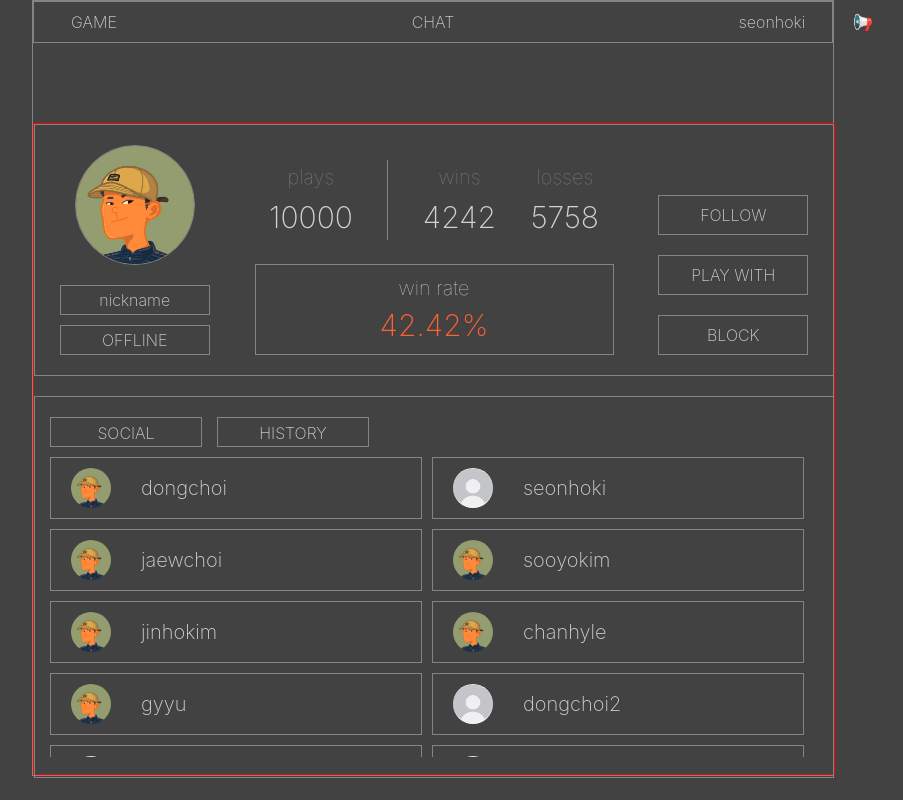
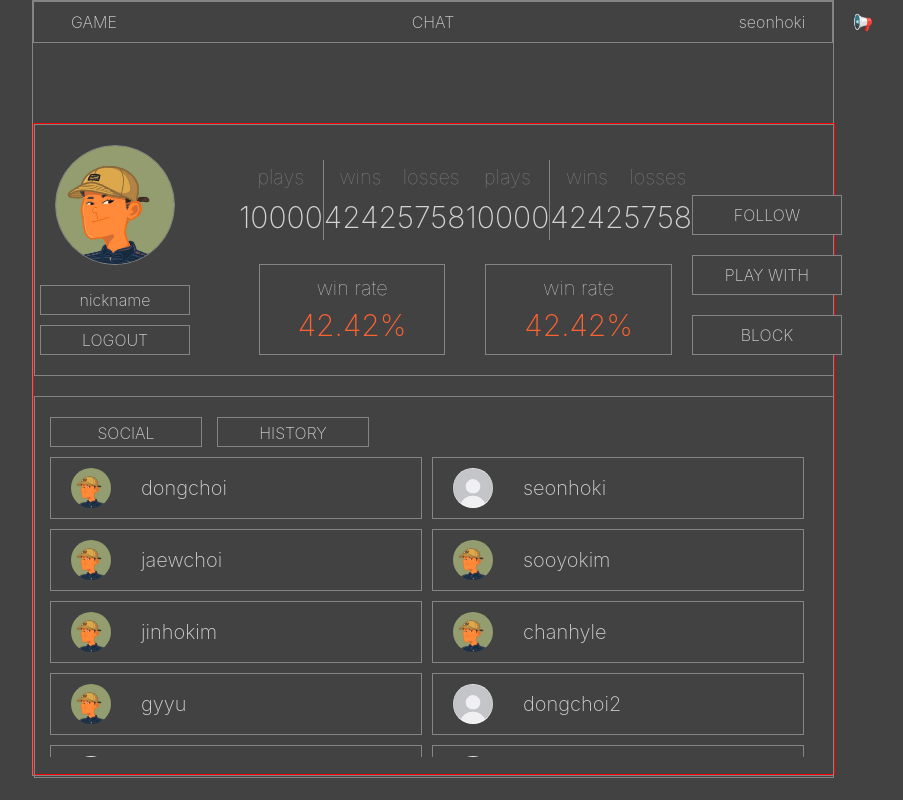
Before and after one commit to Make-Dongchoi-Member/mdm, a SvelteKit app in the folder web/client/: page /profile in a window 1280 px wide. Shown: the whole page, without its empty margins (207-1110 px from the left). Built offline with nearby package versions, Linux system fonts and the light colour scheme; a web font is replaced by a local one.

Commit message:
Feat: 타인 프로필 모달 추가를 위해 코드 수정 중

```diff
--- a/web/client/src/routes/(app)/profile/+page.svelte
+++ b/web/client/src/routes/(app)/profile/+page.svelte
@@ -1,6 +1,6 @@
 <script lang="ts">
-    import MyInfo from "./history/MyInfo.svelte";
-    import OtherInfo from "./history/OtherInfo.svelte";
+	import MyInfo from "./history/MyInfo.svelte";
+	import OtherInfoModal from "./history/OtherInfoModal.svelte";
 
 	let members = [
 		{ id: "dongchoi", avatarSrc: "/asset/hhwang.png" },
@@ -22,8 +22,8 @@
 </script>
 
 <div class="info_container">
-	<!-- <MyInfo /> -->
-	<OtherInfo />
+	<MyInfo />
+	<OtherInfoModal />
 </div>
 <div class="data_container">
 	<div class="button_area">
--- a/web/client/src/routes/(app)/profile/history/+page.svelte
+++ b/web/client/src/routes/(app)/profile/history/+page.svelte
@@ -1,5 +1,6 @@
 <script lang="ts">
     import MyInfo from "./MyInfo.svelte";
+	import OtherInfoModal from "./OtherInfoModal.svelte";
 
 	const history = [
 		{result:'WIN', date:'Thu Jul 6', time:'14:40', enemy:'dongchoi'},
@@ -21,6 +22,7 @@
 
 <div class="info_container">
 	<MyInfo />
+	<OtherInfoModal />
 </div>
 <div class="data_container">
 	<div class="button_area">
--- a/web/client/src/routes/(app)/profile/history/OtherInfo.svelte
+++ b/web/client/src/routes/(app)/profile/history/OtherInfoModal.svelte
@@ -1,10 +1,12 @@
 <script lang="ts">
     import MatchStat from "./MatchStat.svelte";
+	import { modalStatesStore } from "../../../../store";
+    import type { Notification } from "../../../../interfaces";
 
 
 </script>
 
-<div class="personal_box">
+<div class="personal_box {$modalStatesStore.isProfileModal ? "flex-container" : "hidden-container"}">
 	<button type="button" class="profile_image_circle">
 		<img class="image" src="/asset/hhwang.png" alt="profile_image">
 	</button>
@@ -38,6 +40,10 @@
 		flex-direction: column;
 		align-items: center;
 		width: 25%
+	}
+
+	.hidden-container {
+		display: none;
 	}
 
 	.stat_box {
```
